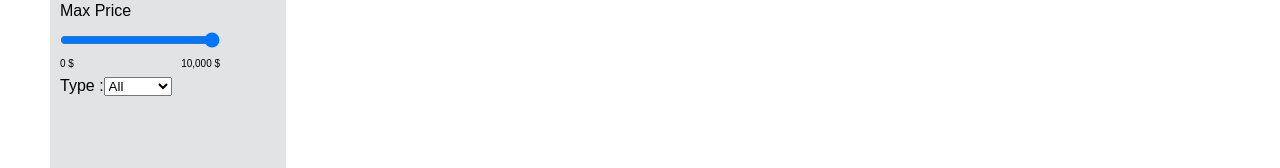
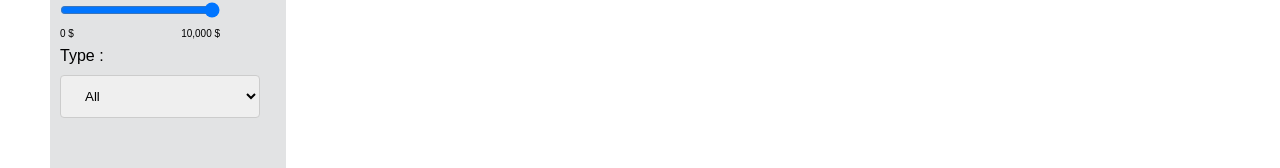
Before and after one commit to MontherIsmail/Fashion-Hub, a React (Create React App) app in the folder client/: page /market in a window 1280 px wide. Shown: the part 1277-1445 px from the top of the page. Built offline with nearby package versions, Linux system fonts and the light colour scheme; no server answers.

Commit message:
select style

```diff
--- a/client/src/Components/Filter.jsx
+++ b/client/src/Components/Filter.jsx
@@ -1,4 +1,5 @@
 import Input from "./Input";
+import "./Product.css";
 
 function Filter({ Range, minPrice, maxPrice, handleFilterByCategory }) {
   return (
--- a/client/src/Components/Product.css
+++ b/client/src/Components/Product.css
@@ -229,3 +229,12 @@
   height: 200px;
   background-color: var(--footer-color);
 }
+select {
+  width: 100%;
+  padding: 12px 20px;
+  margin: 8px 0;
+  display: inline-block;
+  border: 1px solid #ccc;
+  border-radius: 4px;
+  box-sizing: border-box;
+}
```
